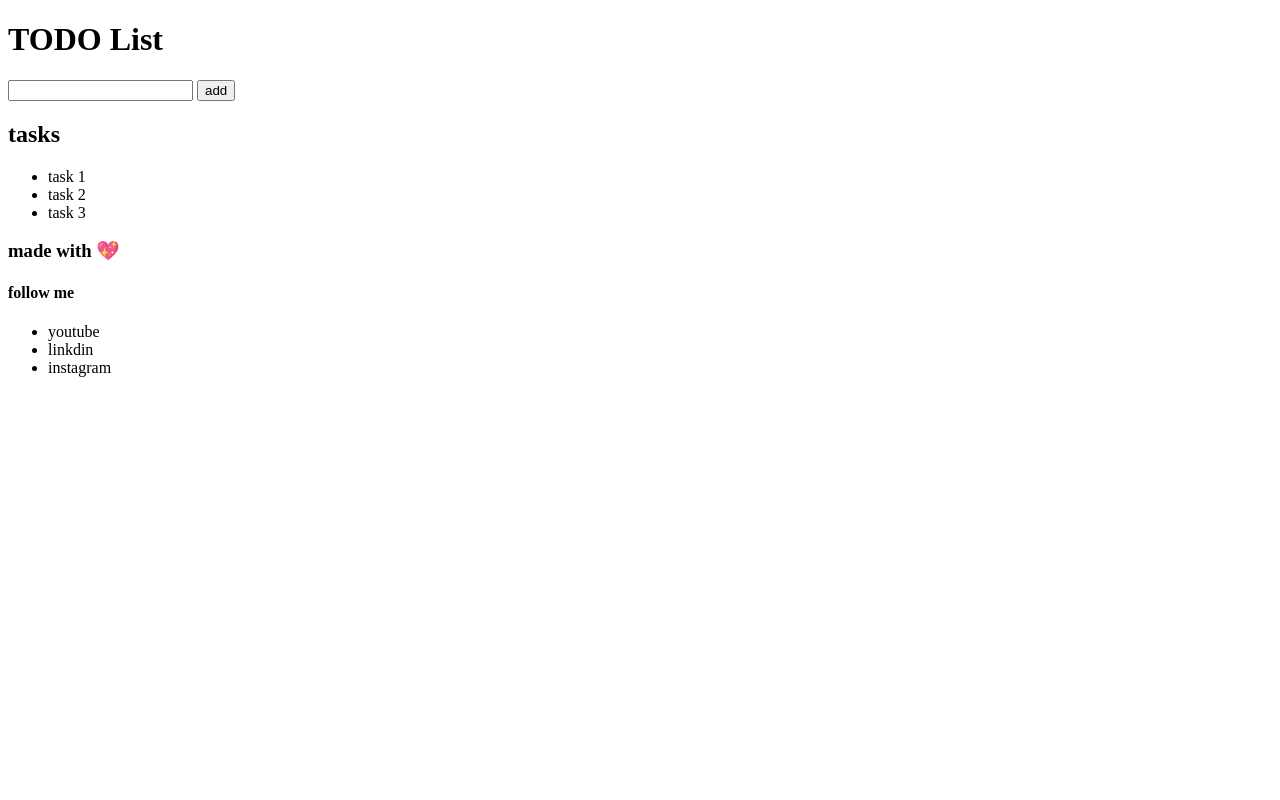
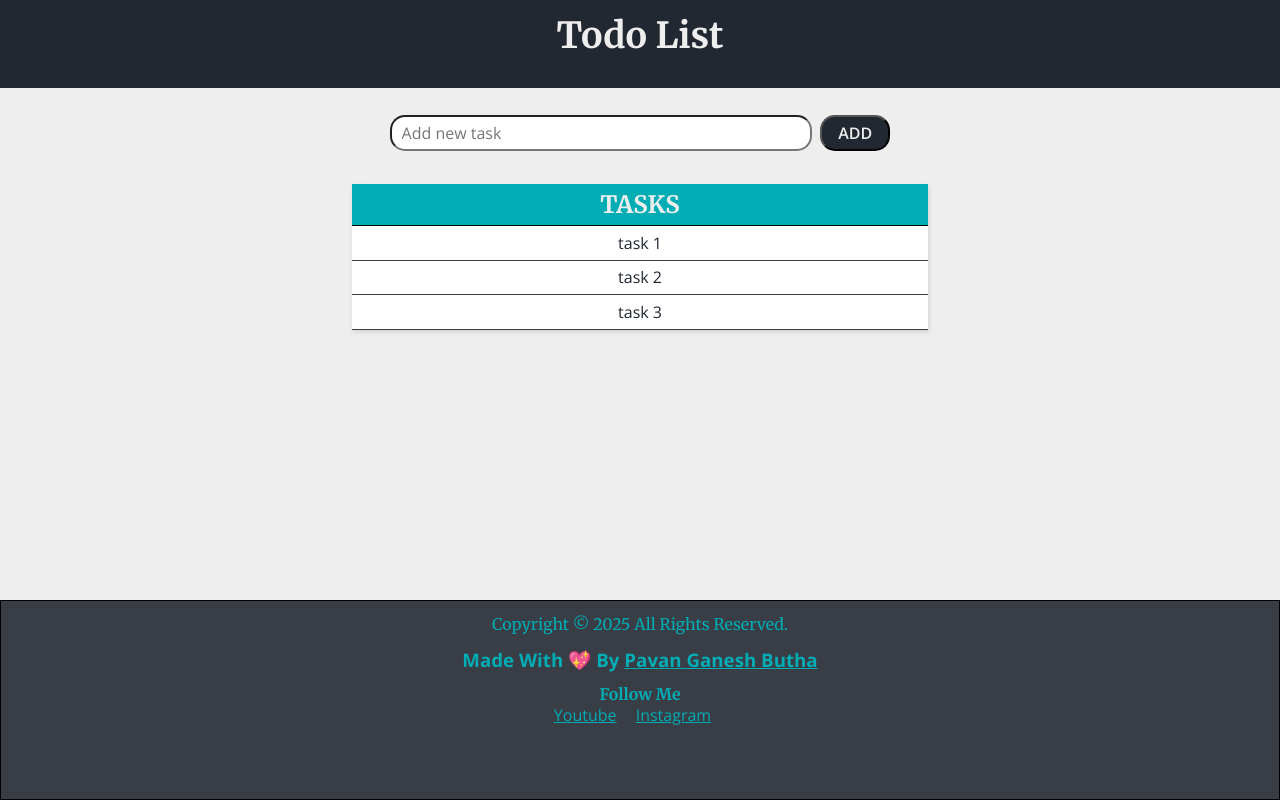
Before and after one commit to pavanganeshbutha/js-todo-list, a plain HTML site: page index.html in a window 1280 px wide. Drawn offline with nearby package versions, Linux system fonts and the light colour scheme.

Commit message:
added styles

```diff
--- a/index.html
+++ b/index.html
@@ -3,32 +3,58 @@
   <head>
     <meta charset="UTF-8" />
     <meta name="viewport" content="width=device-width, initial-scale=1.0" />
+    <link rel="preconnect" href="https://fonts.googleapis.com" />
+    <link rel="preconnect" href="https://fonts.gstatic.com" crossorigin />
+    <link
+      href="https://fonts.googleapis.com/css2?family=Merriweather:ital,opsz,wght@0,18..144,300..900;1,18..144,300..900&family=Open+Sans:ital,wght@0,300..800;1,300..800&display=swap"
+      rel="stylesheet"
+    />
     <link rel="stylesheet" href="styles/style.css" />
     <title>TODO List</title>
   </head>
   <body>
     <header>
-      <h1>TODO List</h1>
+      <h1>todo list</h1>
     </header>
     <section id="main">
-      <form>
-        <input type="text" , name="task" />
-        <button type="submit">add</button>
-      </form>
-      <h2>tasks</h2>
-      <ul>
-        <li>task 1</li>
-        <li>task 2</li>
-        <li>task 3</li>
-      </ul>
+      <div class="form-container">
+        <form>
+          <input type="text" , name="task" placeholder="Add new task" />
+          <button type="submit">add</button>
+        </form>
+      </div>
+      <div class="tasks-container">
+        <h2>tasks</h2>
+        <ul class="task-list">
+          <li class="task-list-item">task 1</li>
+          <li class="task-list-item">task 2</li>
+          <li class="task-list-item">task 3</li>
+        </ul>
+      </div>
     </section>
     <footer>
-      <h3>made with 💖</h4>
-      <h4>follow me</h6>
+      <p>Copyright &copy; 2025 All rights reserved.</p>
+      <h3>
+        made with 💖 by
+        <a href="mailto:pavanganeshbutha@gmail.com" target="_blank"
+          >pavan ganesh butha</a
+        >
+      </h3>
+      <section class="follow-me-section"></section>
+      <h4>follow me</h4>
       <ul>
-        <li>youtube</li>
-        <li>linkdin</li>
-        <li>instagram</li>
+        <li class="follow-list-item">
+          <a
+            href="https://youtube.com/@pavanganeshbutha?si=vY80-kpiFrRc6Bud"
+            target="_blank"
+            >youtube</a
+          >
+        </li>
+        <li class="follow-list-item">
+          <a href="https://www.instagram.com/pavanganeshbutha" target="_blank">
+            instagram</a
+          >
+        </li>
       </ul>
     </footer>
     <script src="scripts/script.js"></script>
--- a/styles/style.css
+++ b/styles/style.css
@@ -0,0 +1,142 @@
+* {
+  margin: 0;
+  padding: 0;
+  box-sizing: border-box;
+}
+
+:root {
+  --grey: #eeeeee;
+  --blue: #00adb5;
+  --black: #393e46;
+  --deep_black: #222831;
+}
+
+body {
+  background-color: var(--grey);
+  font-size: 16px;
+  font-family: "Open Sans", sans-serif;
+  font-weight: 400;
+  font-optical-sizing: auto;
+}
+
+header {
+  height: 11vh;
+  padding-top: 1%;
+  padding-bottom: 1%;
+  text-align: center;
+  text-transform: capitalize;
+  background-color: var(--deep_black);
+  color: var(--grey);
+
+  font-family: "Merriweather", serif;
+  font-weight: 800;
+  font-size: 18px;
+
+  margin-bottom: 25px;
+  box-shadow: 1px 2px 4px #eeeeee;
+}
+
+.form-container {
+  width: 55vw;
+  margin: 1% auto;
+  height: 7vh;
+  text-align: center;
+  margin-bottom: 15px;
+}
+
+input {
+  font-size: 16px;
+  font-family: "Open Sans", sans-serif;
+  font-weight: 400;
+  font-optical-sizing: auto;
+  width: 60%;
+  padding-left: 10px;
+  padding-top: 5px;
+  padding-bottom: 5px;
+  margin: 2px;
+  border-radius: 15px;
+}
+
+button {
+  font-size: 16px;
+  font-family: "Open Sans", sans-serif;
+  font-weight: 600;
+  font-optical-sizing: auto;
+  width: 10%;
+  padding-left: 5px;
+  padding-right: 5px;
+  padding-top: 5px;
+  padding-bottom: 5px;
+  margin: 2px;
+  border-radius: 15px;
+  text-transform: uppercase;
+  background-color: var(--deep_black);
+  color: var(--grey);
+}
+
+.tasks-container {
+  width: 45vw;
+  margin: 1% auto;
+  background-color: white;
+  text-align: center;
+  box-shadow: 1px 2px 4px #cccc;
+}
+.tasks-container > h2 {
+  font-family: "Merriweather", serif;
+  text-transform: uppercase;
+  border-bottom: 1px solid black;
+  padding: 5px 0;
+  background-color: var(--blue);
+  color: var(--grey);
+}
+
+.task-list {
+  list-style-type: none;
+}
+
+.task-list-item {
+  padding: 1% 0;
+  border-bottom: 1px solid var(--black);
+  color: var(--deep_black);
+}
+
+footer {
+  border: 1px solid black;
+  position: fixed;
+  bottom: 0;
+  height: 25vh;
+  width: 100vw;
+  padding: 1% 0;
+  background-color: var(--black);
+  color: var(--blue);
+  text-align: center;
+  text-transform: capitalize;
+}
+.follow-me-section {
+  margin-top: 5px;
+  margin-bottom: 10px;
+}
+
+footer p {
+  font-family: "Merriweather", serif;
+  margin-bottom: 5px;
+  margin-bottom: 1%;
+}
+
+h3 {
+  margin-bottom: 1%;
+}
+h4 {
+  font-family: "Merriweather", serif;
+}
+
+.follow-list-item {
+  display: inline-block;
+  margin-right: 15px;
+}
+
+.follow-list-item a,
+a {
+  text-decoration: underline;
+  color: var(--blue);
+}
```
